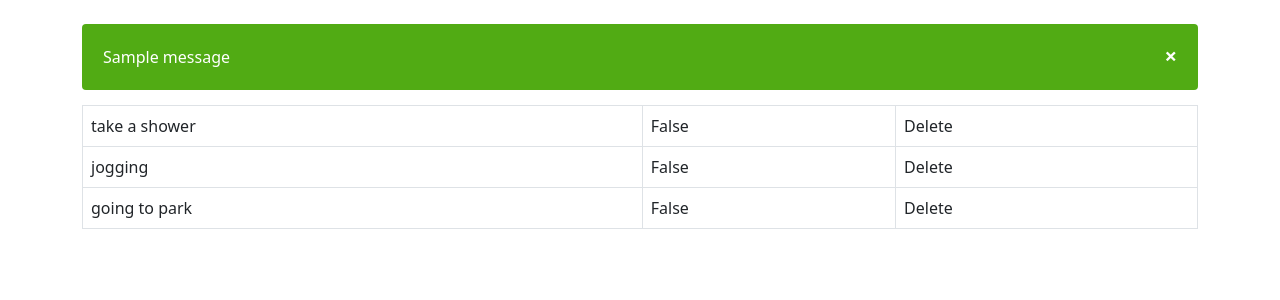
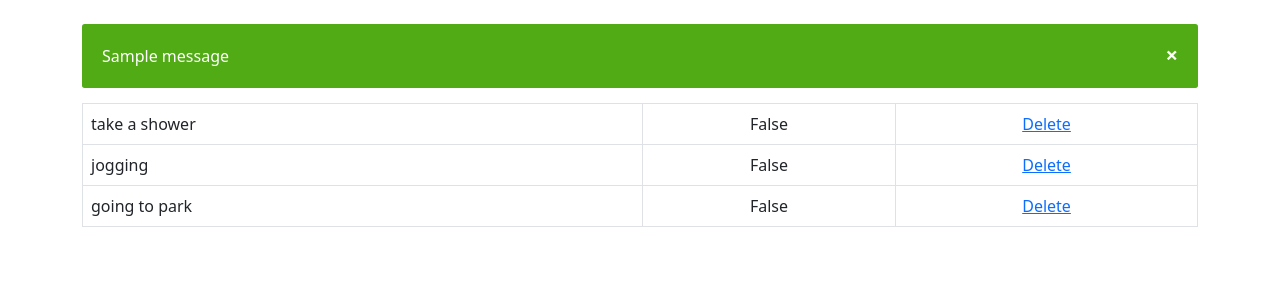
Before and after one commit to aliseyedalian/djangotodo, a Django app: page / in a window 1280 px wide. Shown: the part 56-356 px from the top of the page. Run offline with Django 4.2, Linux system fonts and the light colour scheme; data comes from the database, SQL or seed files in the repository; both versions use the stored data as it was after the commit; one stand-in notice (Sample message) is shown.

Commit message:
delete and undo

```diff
--- a/static/css/my_style.css
+++ b/static/css/my_style.css
@@ -2,9 +2,18 @@
     text-decoration: line-through;
 }
 /* The alert message box */
-.alert {
+.alertsuccess {
+    border-radius: 2pt;
     padding: 20px;
     background-color: #51ab14; /* Green */
+    color: white;
+    margin-bottom: 15px;
+  }
+
+.alertwarning {
+    border-radius: 2pt;
+    padding: 20px;
+    background-color: rgb(212, 155, 12); /* Green */
     color: white;
     margin-bottom: 15px;
   }
@@ -20,8 +29,24 @@
     cursor: pointer;
     transition: 0.3s;
   }
+    /* The close button */
+    .undobtn {
+        padding: 0;
+        border: none;
+        background: none;
+        margin-left: 15px;
+        color: white;
+        float: right;
+        font-size: 22px;
+        line-height: 20px;
+        cursor: pointer;
+        transition: 0.3s;
+      }
 
   /* When moving the mouse over the close button */
   .closebtn:hover {
     color: black;
   }
+  .undobtn:hover {
+    color: black;
+  }
--- a/todo_list/templates/home.html
+++ b/todo_list/templates/home.html
@@ -8,10 +8,20 @@
 {% block body %}
     {% if messages %}
         {% for message in messages %}
-        <div class="alert">
-            {{message}}
-            <span class="closebtn" onclick="this.parentElement.style.display='none';">&times;</span>
-          </div>
+            {% if message.tags == "success" %}
+            <div class="alertsuccess">
+                {{message}}
+                <span class="closebtn" onclick="this.parentElement.style.display='none';">&times;</span>
+            </div>
+            {% endif %}
+            {% if message.tags == "warning" %}
+            <div class="alertwarning">
+                {{message}}
+                <span class="closebtn" onclick="this.parentElement.style.display='none';">&times;</span>
+                <a class="undobtn" href="{% url 'undo' %}">Undo</a>
+
+            </div>
+            {% endif %}
         {% endfor %}
     {% endif %}
     {% if all_items %}
@@ -20,15 +30,15 @@
             {% if thing.completed %}
                 <tr class="table-secondary">
                     <td class="striker">{{thing.item}}</td>
-                    <td>{{thing.completed}}</td>
-                    <td>Delete</td>
+                    <td><center>{{thing.completed}}</center></td>
+                    <td><center><a href="{% url 'delete' thing.id %}">Delete</a></center></td>
 
                 </tr>
             {% else %}
                 <tr>
                     <td>{{thing.item}}</td>
-                    <td>{{thing.completed}}</td>
-                    <td>Delete</td>
+                    <td><center>{{thing.completed}}</center></td>
+                    <td><center><a href="{% url 'delete' thing.id %}">Delete</a></center></td>
 
                 </tr>
             {% endif %}
--- a/todo_list/urls.py
+++ b/todo_list/urls.py
@@ -5,4 +5,6 @@
     path('',views.home,name='home'),
     path('about.html',views.about,name='about'),
     path('about',views.about,name='about'),
+    path('delete/<item_id>',views.delete,name="delete"),
+    path('undo',views.undo,name="undo")
 ]
--- a/todo_list/views.py
+++ b/todo_list/views.py
@@ -1,7 +1,8 @@
-from django.shortcuts import render
+from django.shortcuts import render, redirect
 from .models import List
 from .forms import ListForm
 from django.contrib import messages
+
 
 # Create your views here.
 def home(request):
@@ -17,3 +18,18 @@
 
 def about(request):
     return render(request,'about.html',{})
+
+
+def delete(request, item_id):
+    item = List.objects.get(pk=item_id)
+    item.delete()
+    request.session['undo_item'] = item.item
+    messages.warning(request,('Item "{}" Has Been Deleted!'.format(item.item)))
+    return redirect('home')
+
+def undo(request):
+    undo_item = request.session.get('undo_item')
+    item = List(item=undo_item)
+    item.save()
+    messages.success(request,('Undo: Item "{}" Has Been Retrieved!'.format(undo_item)))
+    return redirect('home')
```
Also changed, not shown: db.sqlite3.
